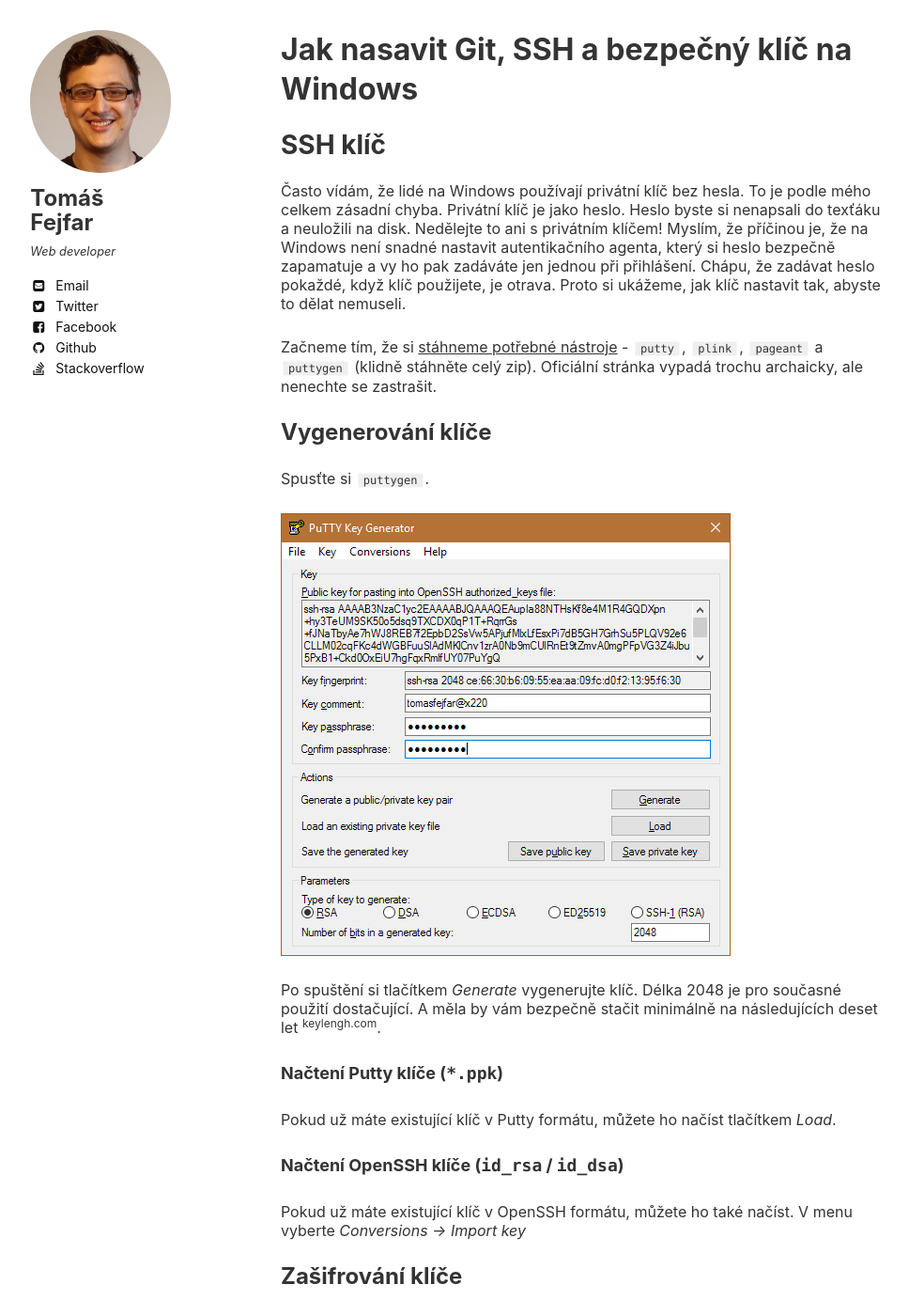
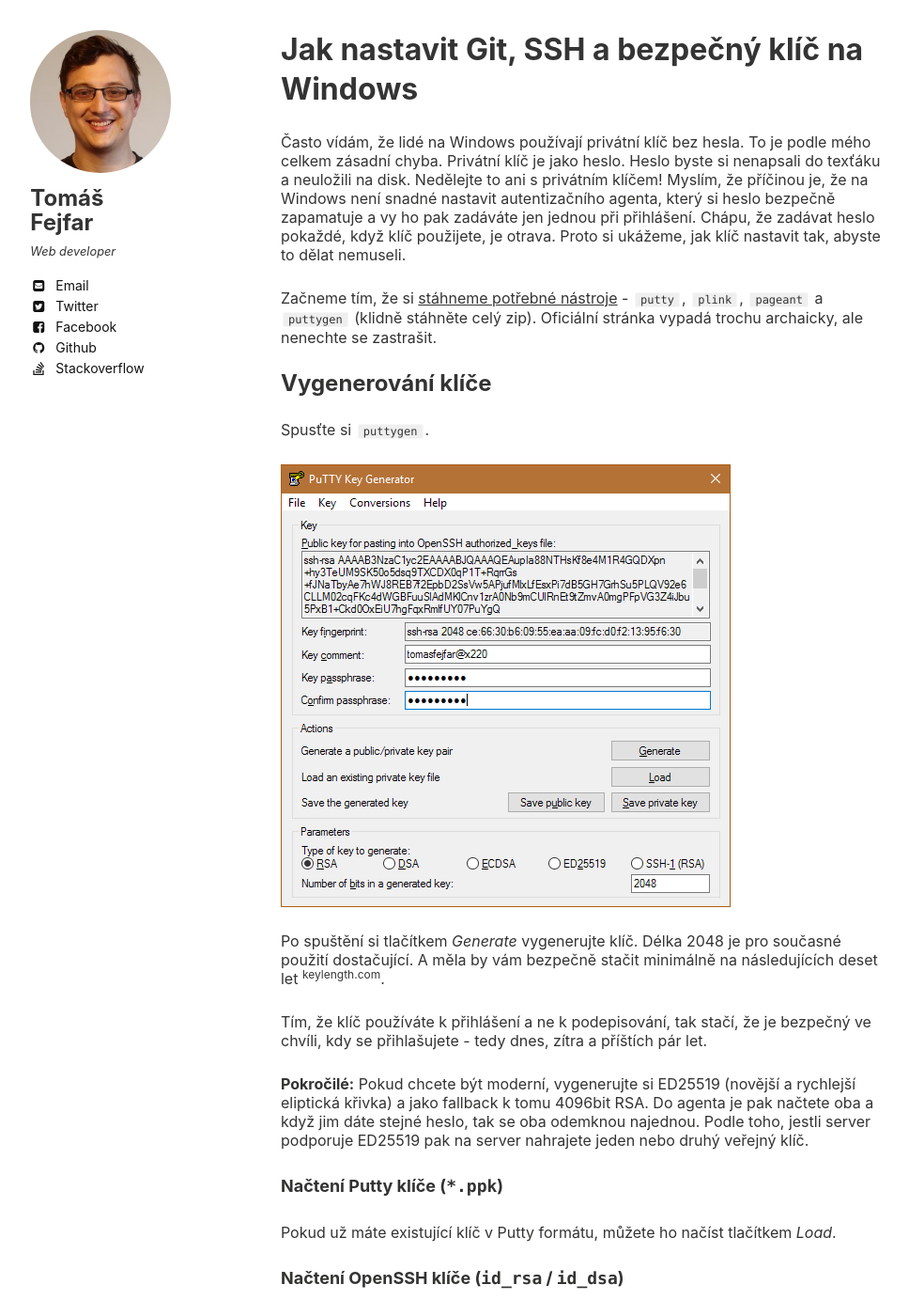
Before and after one commit to tomasfejfar/blog, a Jekyll site: the page built from _posts/2017-04-01-git-ssh-windows.md, in a window 1280 px wide and 1400 px high. Shown: the whole window at 94% size, without its empty margins (21-989 px from the left). Built offline with Jekyll 4.4.1, drawn with Linux system fonts in a browser that asks for light colours; nearby versions of some CDN libraries; comment, search, counter and statistics services are not loaded; some of the changed text lies outside the part shown.

Commit message:
Tune article

```diff
--- a/_posts/2017-04-01-git-ssh-windows.md
+++ b/_posts/2017-04-01-git-ssh-windows.md
@@ -3,14 +3,12 @@ layout: post
 status: publish
 comments: true
 published: true
-title: Jak nasavit Git, SSH a bezpečný klíč na Windows
+title: Jak nastavit Git, SSH a bezpečný klíč na Windows
 date: '2017-04-04 00:00:00 +0200'
 excerpt: Nastavit správně Git na Windows není úplně legrace, ale ukážu vám, jak na to. Na konci budete mít lepší a bezpečnější řešení, které zapadá do Windows ekosystému.
 ---
 
-## SSH klíč
-
-Často vídám, že lidé na Windows používají privátní klíč bez hesla. To je podle mého celkem zásadní chyba. Privátní klíč je jako heslo. Heslo byste si nenapsali do texťáku a neuložili na disk. Nedělejte to ani s privátním klíčem! Myslím, že příčinou je, že na Windows není snadné nastavit autentikačního agenta, který si heslo bezpečně zapamatuje a vy ho pak zadáváte jen jednou při přihlášení. Chápu, že zadávat heslo pokaždé, když klíč použijete, je otrava. Proto si ukážeme, jak klíč nastavit tak, abyste to dělat nemuseli.
+Často vídám, že lidé na Windows používají privátní klíč bez hesla. To je podle mého celkem zásadní chyba. Privátní klíč je jako heslo. Heslo byste si nenapsali do texťáku a neuložili na disk. Nedělejte to ani s privátním klíčem! Myslím, že příčinou je, že na Windows není snadné nastavit autentizačního agenta, který si heslo bezpečně zapamatuje a vy ho pak zadáváte jen jednou při přihlášení. Chápu, že zadávat heslo pokaždé, když klíč použijete, je otrava. Proto si ukážeme, jak klíč nastavit tak, abyste to dělat nemuseli.
 
 Začneme tím, že si [stáhneme potřebné nástroje](http://www.chiark.greenend.org.uk/~sgtatham/putty/latest.html) - `putty`, `plink`, `pageant` a `puttygen` (klidně stáhněte celý zip). Oficiální stránka vypadá trochu archaicky, ale nenechte se zastrašit.
 
@@ -20,7 +18,11 @@ Spusťte si `puttygen`.
 
 ![Image](/images/posts/git-ssh-key/puttygen.png)
 
-Po spuštění si tlačítkem *Generate* vygenerujte klíč. Délka 2048 je pro současné použití dostačující. A měla by vám bezpečně stačit minimálně na následujících deset let <sup>[keylengh.com](https://www.keylength.com/en/compare/)</sup>.
+Po spuštění si tlačítkem *Generate* vygenerujte klíč. Délka 2048 je pro současné použití dostačující. A měla by vám bezpečně stačit minimálně na následujících deset let <sup>[keylength.com](https://www.keylength.com/en/compare/)</sup>.
+
+Tím, že klíč používáte k přihlášení a ne k podepisování, tak stačí, že je bezpečný ve chvíli, kdy se přihlašujete - tedy dnes, zítra a příštích pár let.
+
+**Pokročilé:** Pokud chcete být moderní, vygenerujte si ED25519 (novější a rychlejší eliptická křivka) a jako fallback k tomu 4096bit RSA. Do agenta je pak načtete oba a když jim dáte stejné heslo, tak se oba odemknou najednou. Podle toho, jestli server podporuje ED25519 pak na server nahrajete jeden nebo druhý veřejný klíč.
 
 #### Načtení Putty klíče (`*.ppk`)
 
@@ -28,7 +30,7 @@ Pokud už máte existující klíč v Putty formátu, můžete ho načíst tlač
 
 #### Načtení OpenSSH klíče (`id_rsa` / `id_dsa`)
 
-Pokud už máte existující klíč v OpenSSH formátu, můžete ho také načíst. V menu vyberte *Conversions → Import key*
+Pokud už máte existující klíč v OpenSSH formátu, můžete ho také načíst. V menu vyberte *Conversions → Import key*.
 
 ### Zašifrování klíče
 
@@ -64,6 +66,10 @@ Skupinu uzavírají ještě `pscp` a `psftp`, které fungují, jak již tušíte
 
 Klíč a agent v Putty formátu si nerozumí s linuxovým (resp. cygwinovým) `ssh.exe`. OpenSSH formát klíče vyexportovaný z `puttygen` fungovat bude, ale při každém spojení bude potřeba heslo.
 
-Ve valné většině případů lze `ssh` nahradit pomocí `plink`. Pokud to pro váš konkrétní případ nejde, tak si můžete buď zprovoznit agenta v cygwinu (což se mi nikdy uspokojivě nepodařilo) nebo si přes `puttygen` načíst privátní klíč a vyexportovat si ho v OpenSSH formátu bez hesla. Sice tím pokazíte bezpečnost celého řešení, ale pro jednorázové použití to nemusí být problém. Poslední možností je vyzkušet [ssh-pageant](https://github.com/cuviper/ssh-pageant).
+Ve valné většině případů lze `ssh` nahradit pomocí `plink`. Pokud to pro váš konkrétní případ nejde, tak si můžete buď zprovoznit agenta v cygwinu (což se mi nikdy uspokojivě nepodařilo) nebo si přes `puttygen` načíst privátní klíč a vyexportovat si ho v OpenSSH formátu bez hesla. Sice tím pokazíte bezpečnost celého řešení, ale pro jednorázové použití to nemusí být problém. Poslední možností je vyzkoušet [ssh-pageant](https://github.com/cuviper/ssh-pageant).
 
 Samotné použití agenta je bezpečnější než nešifrovaný klíč na disku. Ale je třeba mít na paměti, že klíče v paměti agenta jsou rozšifrované a jsou vystaveny riziku, že budou odswapovány nebo k nim přistoupí nějaký proces. Potenciální rizika [přehledně shrnuje dokumentace](https://the.earth.li/~sgtatham/putty/0.60/htmldoc/Chapter9.html#pageant-security).
+
+### Kam dál?
+
+Když byste se chtěli dozvědět něco víc o tom, jak klíče fungují a co se okolo nich děje, tak si můžete přečíst třeba [A Riddle Wrapped In Enigma](https://eprint.iacr.org/2015/1018.pdf). Zajímavé čtení je taky otázka [*ssh-keygen best practices*](https://security.stackexchange.com/questions/143442/ssh-keygen-best-practices) na Information Security StackExchange. A pokud by vás třeba zajímalo proč nepoužívat DSA, tak je zajímavé čtení v [Why OpenSSH deprecated DSA keys](https://security.stackexchange.com/questions/112802/why-openssh-deprecated-dsa-keys).
```
Also changed, not shown: other parts of _posts/2017-04-01-git-ssh-windows.md (+2 -2 lines).
